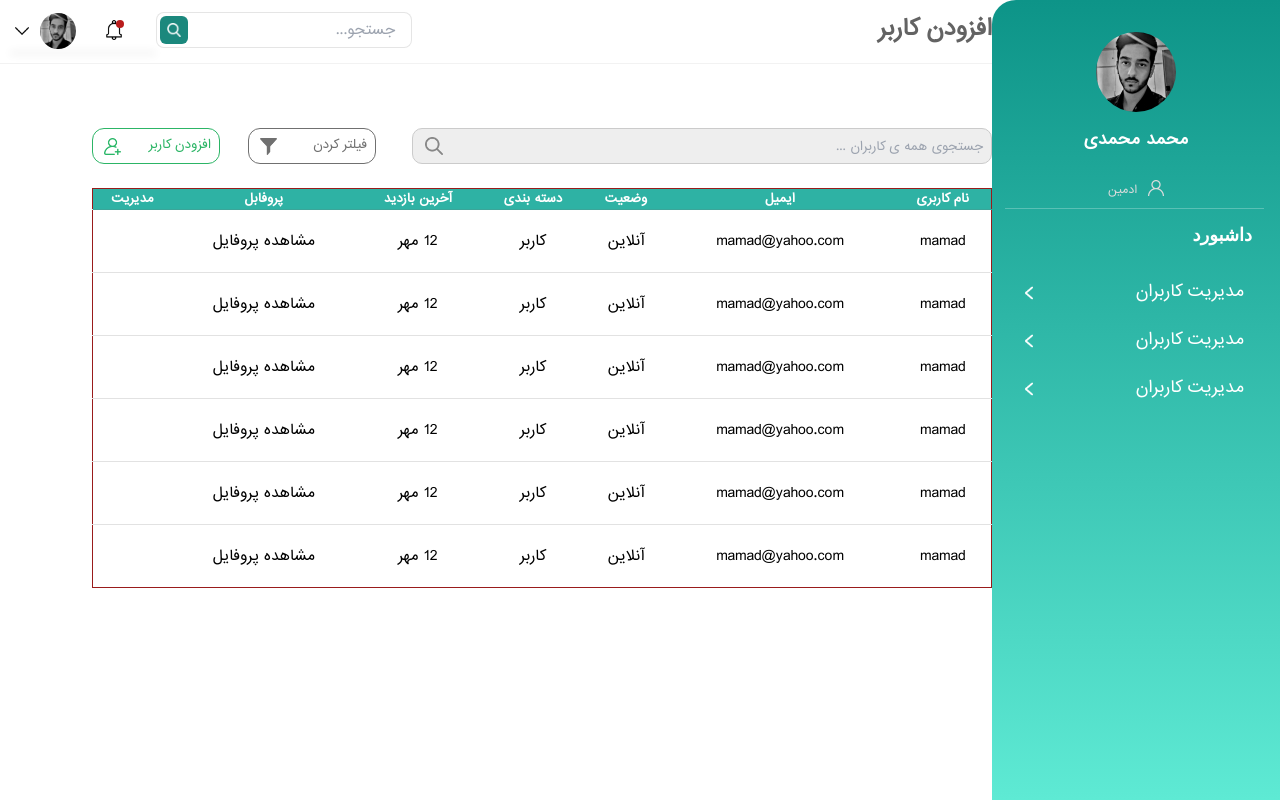
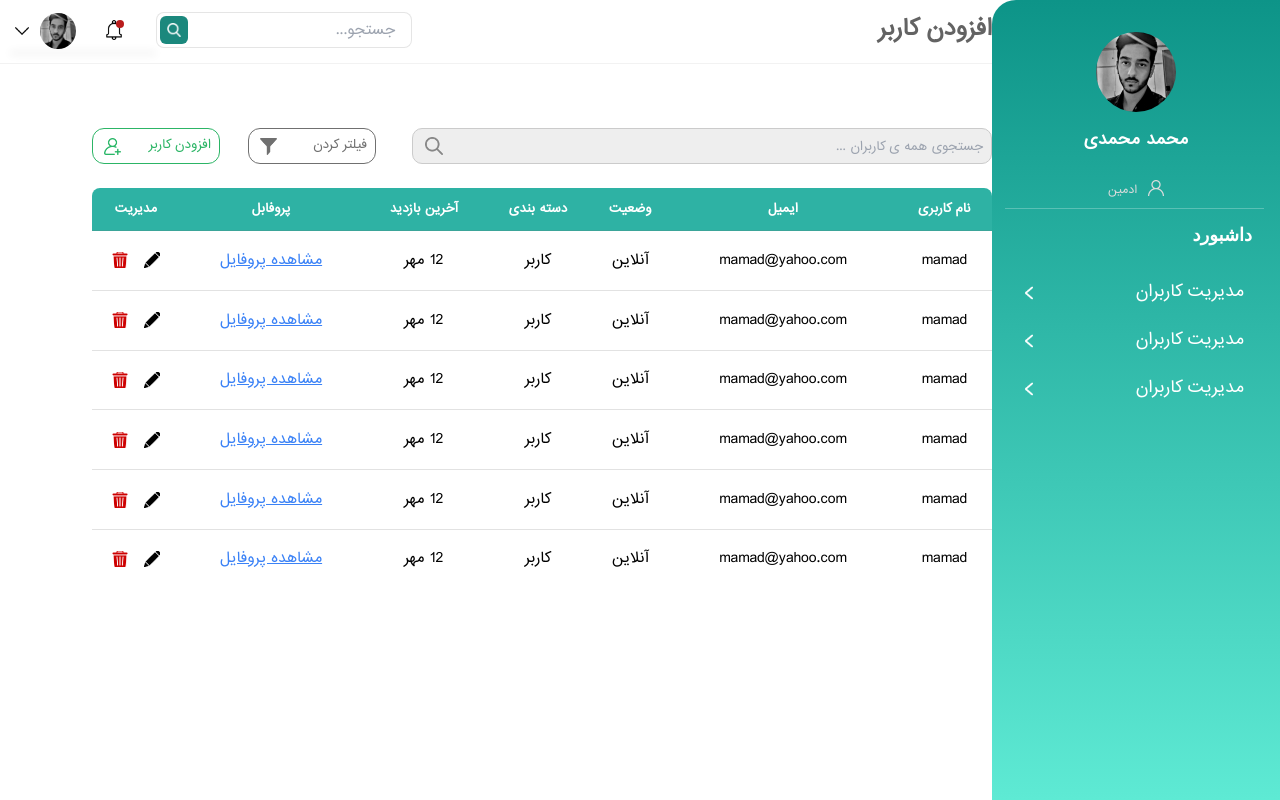
Before and after one commit to ParsaAsdpr/bahr-academy, a React (Create React App) app: page / in a window 1280 px wide. Built offline with nearby package versions, Linux system fonts and the light colour scheme.

Commit message:
add user finished

```diff
--- a/src/Containers/panel/Add_user.jsx
+++ b/src/Containers/panel/Add_user.jsx
@@ -61,7 +61,7 @@ class Add_user extends Component {
           <div className="w-[90%] h-96 mt-16">
             <div className="flex">
               <input
-                className="border border-[#CBCBCB] w-[580px] rounded-[10px] h-9 text-[12px] indent-2 bg-[#eeeeee] text-[#cbcbcb]"
+                className="border border-[#CBCBCB] w-[580px] rounded-[10px] h-9 text-[12px] indent-2 bg-[#eeeeee] text-black active::border-none"
                 placeholder="جستجوی همه ی کاربران ..."
                 type="text"
               />
@@ -79,16 +79,16 @@ class Add_user extends Component {
                 افزودن کاربر
               </a>
             </div>
-            <table className="table w-full text-center h-[400px] mt-6 text-[14px] border border-red-800">
+            <table className="table w-full text-center h-[400px] mt-6 text-[14px]">
               <thead className="text-white text-[12px]">
-                <tr className="bg-[#2eb2a4] py-6">
-                  <th>نام کاربری</th>
+                <tr className="bg-[#2eb2a4] rounded-xl">
+                  <th className="py-3 rounded-tr-lg">نام کاربری</th>
                   <th>ایمیل</th>
                   <th>وضعیت</th>
                   <th>دسته بندی</th>
                   <th>آخرین بازدید</th>
                   <th>پروفابل</th>
-                  <th>مدیریت</th>
+                  <th className="py-3 rounded-tl-lg">مدیریت</th>
                 </tr>
               </thead>
               <tbody>
@@ -100,10 +100,15 @@ class Add_user extends Component {
                     <td>{d.category}</td>
                     <td>{d.last_visit}</td>
                     <td>
-                      <a>مشاهده پروفایل</a>
+                      <a href="#" className="underline text-blue-500">
+                        مشاهده پروفایل
+                      </a>
                     </td>
                     <td>
-                      <div></div>
+                      <div className="flex justify-between w-12 mx-auto">
+                        <a className="pen w-4 h-4 cursor-pointer"></a>
+                        <a className="bin w-4 h-4 cursor-pointer"></a>
+                      </div>
                     </td>
                   </tr>
                 ))}
--- a/src/Containers/panel/Addstyle.css
+++ b/src/Containers/panel/Addstyle.css
@@ -15,3 +15,15 @@
     background-position: 10% 50%;
     background-size: 17px;
 }
+
+.bin{
+    background: url("../../assets/images/bin.png") no-repeat;
+    background-position: 50% 50%;
+    background-size: 17px;
+}
+
+.pen{
+    background: url("../../assets/images/pen.png") no-repeat;
+    background-position: 50% 50%;
+    background-size: 17px;
+}
```
Also changed, not shown: src/assets/images/bin.png (added).
